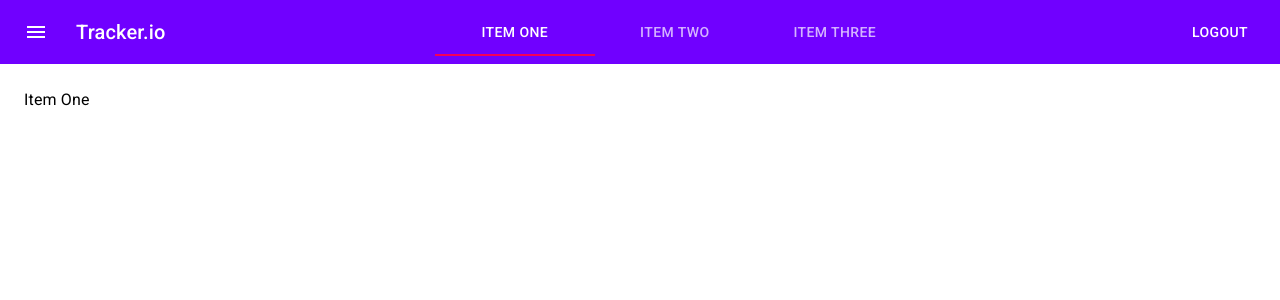
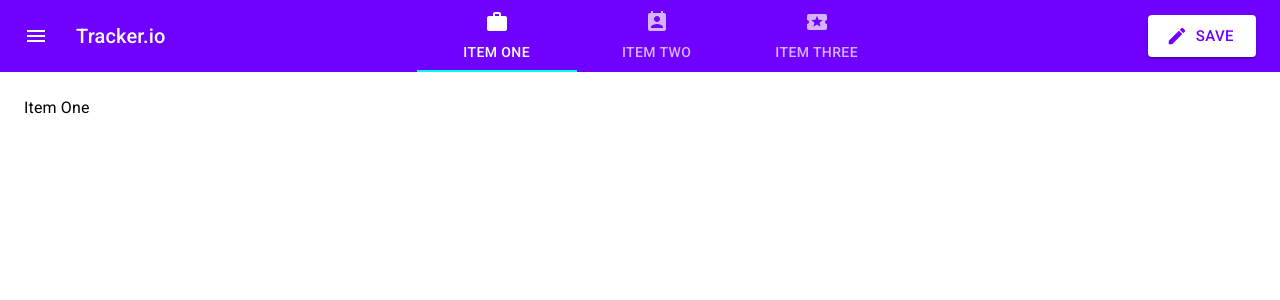
Before and after one commit to alexvision26/career-tracker, a React (Create React App) app in the folder tracker-app/: page /dashboard in a window 1280 px wide. Shown: the top 300 px of the page. Built offline with nearby package versions, Linux system fonts and the light colour scheme.

Commit message:
restyled accent on registration page

```diff
--- a/tracker-app/src/App.js
+++ b/tracker-app/src/App.js
@@ -40,7 +40,9 @@ function App() {
       <Switch>
         <Route path="/register">
       <div className="background-signup">
-        <div className="purple-accent"/>
+
+        <div className="new-accent">
+
           <div className="signup-page">
 
             <div className="form">
@@ -54,6 +56,9 @@ function App() {
               </div>
 
           </div>
+
+        </div>
+
       </div>
         </Route>
 
--- a/tracker-app/src/components/Dashboard.js
+++ b/tracker-app/src/components/Dashboard.js
@@ -11,12 +11,19 @@ import MenuIcon from '@material-ui/icons/Menu';
 import Tabs from '@material-ui/core/Tabs';
 import Tab from '@material-ui/core/Tab';
 import Box from '@material-ui/core/Box';
+import PermContactCalendarIcon from '@material-ui/icons/PermContactCalendar';
+import WorkIcon from '@material-ui/icons/Work';
+import LocalActivityIcon from '@material-ui/icons/LocalActivity';
+import CreateIcon from '@material-ui/icons/Create';
 import {theme} from '../styles/theme';
 
 const useStyles = makeStyles((theme) => ({
     root: {
       flexGrow: 1,
-      backgroundColor: "#7000ff"
+      backgroundColor: "#7000ff",
+    },
+    indicator: {
+        backgroundColor: "#00fff0"
     },
     menuButton: {
       marginRight: theme.spacing(2),
@@ -26,6 +33,14 @@ const useStyles = makeStyles((theme) => ({
     },
     tabs: {
         flexGrow: .5,
+    },
+    createButton: {
+        backgroundColor: "white",
+        color: "#7000ff",
+        "&:hover": {
+            backgroundColor: "white",
+            color: "#7000ff",
+        }
     }
   }));
 
@@ -85,13 +100,21 @@ const Dashboard = () => {
                                     Tracker.io
                                 </Typography>
 
-                                <Tabs value={value} className={classes.tabs} onChange={handleChange} aria-label="simple tabs example">
-                                    <Tab label="Item One" {...a11yProps(0)} />
-                                    <Tab label="Item Two" {...a11yProps(1)} />
-                                    <Tab label="Item Three" {...a11yProps(2)} />
+                                <Tabs value={value} className={classes.tabs} classes={{indicator: classes.indicator}} onChange={handleChange} aria-label="simple tabs example">
+                                    <Tab label="Item One" icon={<WorkIcon />} {...a11yProps(0)} />
+                                    <Tab label="Item Two" icon={<PermContactCalendarIcon />} {...a11yProps(1)} />
+                                    <Tab label="Item Three" icon={<LocalActivityIcon />} {...a11yProps(2)} />
                                 </Tabs>
 
-                                <Button color="inherit">Logout</Button>
+                                <Button
+                                    variant="contained"
+                                    color="primary"
+                                    size="large"
+                                    className={classes.createButton}
+                                    startIcon={<CreateIcon />}
+                                >
+                                    Save
+                                </Button>
                         </Toolbar>
                     </AppBar>
 
--- a/tracker-app/src/styles/signup.scss
+++ b/tracker-app/src/styles/signup.scss
@@ -8,55 +8,34 @@
   );
   height: 100vh;
   min-width: 1260px;
-  position: relative;
+  display: flex;
+  justify-content: center;
+  align-items: center;
+  width: 100%;
 
-  .purple-accent {
-    background-color: #5800cc;
-    position: absolute;
-    width: 74%;
-    min-width: 70%;
-    height: 56%;
-    z-index: -1;
-    left: 16%;
-    bottom: 346px;
-
-    @media only screen and (max-width: 1800px) {
-      width: 76%;
-      // left: 27%;
-      bottom: 347px;
-    }
-
-    @media only screen and (max-width: 1550px) {
-      width: 80%;
-      // left: 27%;
-      bottom: 347px;
-    }
-
-    @media only screen and (min-width: $bp-large-screen) {
-      width: 52%;
-      min-width: 0;
-      left: 27%;
-      bottom: 347px;
-    }
+  .new-accent {
+    width: 100%;
   }
 
   .signup-page {
     display: flex;
-    height: 100%;
     flex-direction: row;
-    width: 95%;
-    min-width: 1200px;
+    width: 70%;
+    -webkit-box-shadow: 35px -35px 0px 0px rgba(112, 0, 255, 1);
+    -moz-box-shadow: 35px -35px 0px 0px rgba(112, 0, 255, 1);
+    box-shadow: 35px -35px 0px 0px rgba(112, 0, 255, 1);
     justify-content: center;
     align-items: center;
     margin: auto;
 
-    @media only screen and (min-width: $bp-large-screen) {
-      width: 65%;
+    @media only screen and (min-width: 1800px) {
+      width: 55%;
     }
 
     .signup-img {
-      width: 50%;
-      height: 55%;
+      min-height: 600px;
+      width: 100%;
+      margin: 0 auto;
       background-image: url("https://images.pexels.com/photos/975657/pexels-photo-975657.jpeg?auto=compress&cs=tinysrgb&dpr=2&h=750&w=1260");
       background-position: top;
       background-size: cover;
@@ -79,17 +58,15 @@
     }
 
     .form {
-      // width: 30%;
-      padding: 15px;
-      height: 55%;
+      width: 600px;
+      padding: 35px;
+      min-height: 600px;
       display: flex;
       flex-direction: column;
       justify-content: center;
       align-items: center;
       text-align: center;
-      // min-height: 100vh;
       background-color: white;
-      //   padding: 3%;
 
       .form-title {
         text-align: center;
@@ -98,7 +75,6 @@
         font-family: $base-font;
         letter-spacing: 0.1rem;
         color: $base_color;
-        // padding-top: 50px;
         margin: 0;
       }
 
```
Lines whose indentation alone changed are shown as unchanged.
